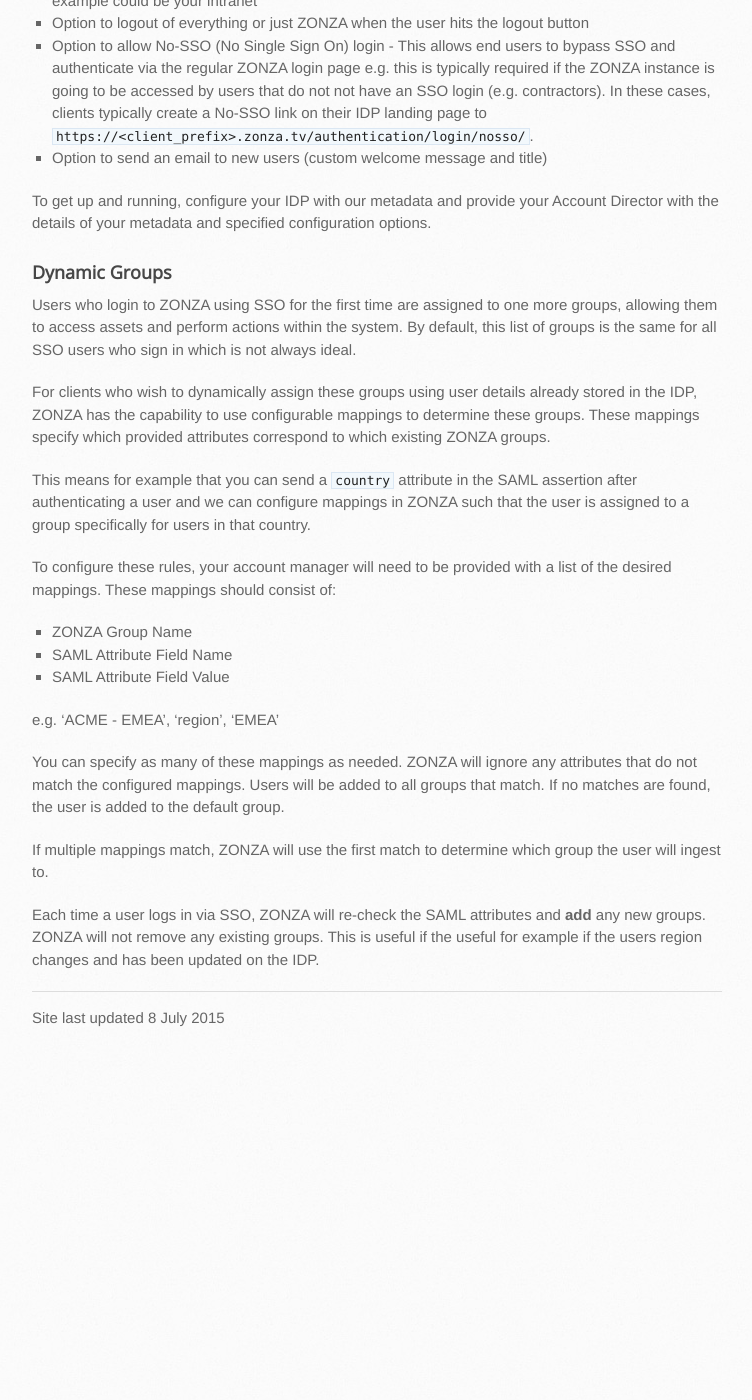
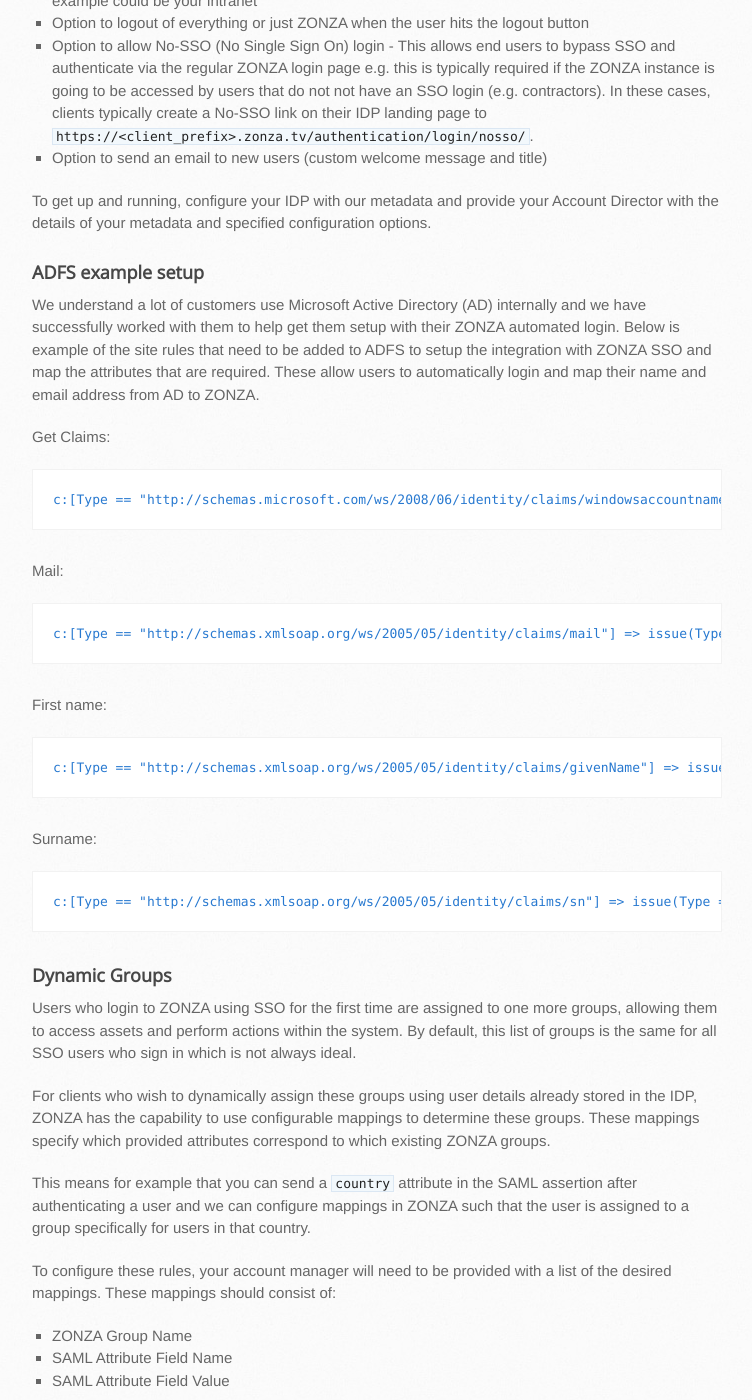
Before and after one commit to zonza/zonza.github.io, a Jekyll site: the page built from sso.md, in a window 1280 px wide and 1400 px high, scrolled down 1803 px. Shown: the whole window, without its empty margins (138-890 px from the left). Built offline with Jekyll 4.4.1, drawn with Linux system fonts in a browser that asks for light colours; nearby versions of some CDN libraries; before the commit the page ends 2855 px from its top, so only the background shows below that.

Commit message:
Adding ADFS example setup instructions

````diff
--- a/sso.md
+++ b/sso.md
@@ -93,6 +93,34 @@
 Account Director with the details of your metadata and specified configuration
 options.
 
+### ADFS example setup
+
+We understand a lot of customers use Microsoft Active Directory (AD) internally and we
+have successfully worked with them to help get them setup with their ZONZA automated
+login. Below is example of the site rules that need to be added to ADFS to setup
+the integration with ZONZA SSO and map the attributes that are required. These allow
+users to automatically login and map their name and email address from AD to ZONZA.
+
+Get Claims:
+```
+c:[Type == "http://schemas.microsoft.com/ws/2008/06/identity/claims/windowsaccountname", Issuer == "AD AUTHORITY"] => issue(store = "Active Directory", types = ("http://schemas.xmlsoap.org/ws/2005/05/identity/claims/mail", "http://schemas.xmlsoap.org/ws/2005/05/identity/claims/givenName", "http://schemas.xmlsoap.org/ws/2005/05/identity/claims/sn"), query = ";mail,givenName,sn;{0}", param = c.Value);
+```
+
+Mail:
+```
+c:[Type == "http://schemas.xmlsoap.org/ws/2005/05/identity/claims/mail"] => issue(Type = "urn:oid:0.9.2342.19200300.100.1.3", Value = c.Value,  Properties["http://schemas.xmlsoap.org/ws/2005/05/identity/claimproperties/attributename"] = "urn:oasis:names:tc:SAML:2.0:attrname-format:uri");
+```
+
+First name:
+```
+c:[Type == "http://schemas.xmlsoap.org/ws/2005/05/identity/claims/givenName"] => issue(Type = "urn:oid:2.5.4.42", Value = c.Value, Properties["http://schemas.xmlsoap.org/ws/2005/05/identity/claimproperties/attributename"] = "urn:oasis:names:tc:SAML:2.0:attrname-format:uri");
+```
+
+Surname:
+```
+c:[Type == "http://schemas.xmlsoap.org/ws/2005/05/identity/claims/sn"] => issue(Type = "urn:oid:2.5.4.4", Value = c.Value, Properties["http://schemas.xmlsoap.org/ws/2005/05/identity/claimproperties/attributename"] = "urn:oasis:names:tc:SAML:2.0:attrname-format:uri");
+```
+
 ### Dynamic Groups
 
 Users who login to ZONZA using SSO for the first time are assigned to one more
````
